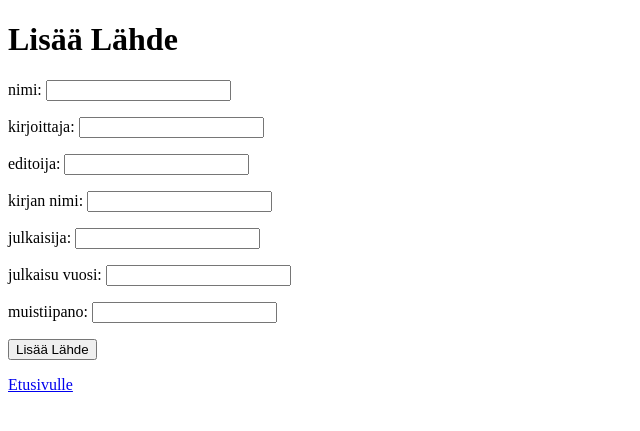
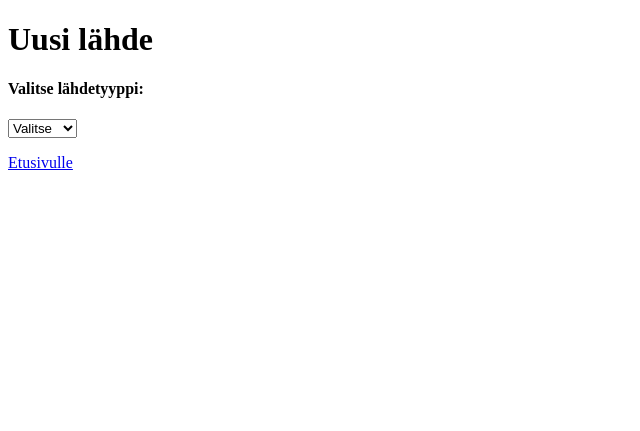
Before and after one commit to hbuMi/miniproggis, a Flask app: page /new_reference in a window 1280 px wide. Shown: the top 431 px of the page, without its empty margins (0-640 px from the left). Run offline with Flask 3, Linux system fonts and the light colour scheme.

Commit message:
can add articles to db

```diff
--- a/src/app.py
+++ b/src/app.py
@@ -1,7 +1,7 @@
 from flask import redirect, request, render_template, flash
 from sqlalchemy import text
-from util import validate_book
-from repositories.reference_repository import create_book
+from util import validate_book, validate_article
+from repositories.reference_repository import create_book, create_article
 from config import app, test_env, db
 from db_helper import reset_db
 
@@ -38,7 +38,7 @@ def show_reference(ref_type, reference_id):
     if ref_type == 'book':
         sql = text('SELECT * FROM books WHERE id = :id')
     elif ref_type == 'article':
-        sql = text('SELECT * FROM articles WHERE id = id:')
+        sql = text('SELECT * FROM articles WHERE id = :id')
 
     query = db.session.execute(sql, {'id': reference_id})
     reference = query.fetchone()
@@ -62,6 +62,23 @@ def book_creation():
         flash(str(error))
         return redirect('/new_reference')
 
+@app.route('/create_article', methods=['POST'])
+def article_creation():
+    name = request.form.get('name')
+    author = request.form.get('author')
+    title = request.form.get('title')
+    year = request.form.get('year')
+    journal = request.form.get('journal')
+    note = request.form.get('note')
+
+    try:
+        validate_article(author, title, journal, year, note)
+        create_article(name, author, title, year, journal, note)
+        return redirect('/')
+    except Exception as error:
+        flash(str(error))
+        return redirect('/new_reference')
+
 @app.route('/reset_db')
 def reset_database():
     if test_env:
--- a/src/schema.sql
+++ b/src/schema.sql
@@ -11,6 +11,7 @@ CREATE TABLE books (
 
 CREATE TABLE articles (
   id SERIAL PRIMARY KEY,
+  name TEXT,
   author TEXT,
   title TEXT,
   journal TEXT,
--- a/src/templates/new_reference.html
+++ b/src/templates/new_reference.html
@@ -1,40 +1,82 @@
 <!DOCTYPE html>
 <html>
-
 <head>
   <title>Lisää lähde</title>
+  <style>
+    #all_references form { display:none;}
+    #all_references.f-Kirja form[name=Kirja],
+    #all_references.f-Artikkeli form[name=Artikkeli] { display:block;}
+  </style>
 </head>
+<body>
+  <h1>Uusi lähde</h1>
 
-<body>
-  <h1>Lisää Lähde</h1>
+  <h4>Valitse lähdetyyppi:</h4>
+  <select id="reference_selector">
+    <option value="_" selected disabled>Valitse</option>
+    <option value="Kirja">Kirja</option>
+    <option value="Artikkeli">Artikkeli</option>
+  </select>
 
-  <form action="/create_book" method="POST">
+  <div id="all_references">
+    <form name="Kirja" action="/create_book" method="POST">
       <p>
-      nimi: <input type="text" name="name"/>
+        Lähteen nimi: <input type="text" name="name"/>
       </p>
       <p>
-      kirjoittaja: <input type="text" name="author"/>
+        Kirjoittaja: <input type="text" name="author"/>
       </p>
       <p>
-      editoija: <input type="text" name="editor"/>
+        Editoija: <input type="text" name="editor"/>
       </p>
       <p>
-      kirjan nimi: <input type="text" name="title"/>
+        Kirjan nimi: <input type="text" name="title"/>
       </p>
       <p>
-      julkaisija: <input type="text" name="publisher"/>
+        Julkaisija: <input type="text" name="publisher"/>
       </p>
       <p>
-      julkaisu vuosi: <input type="text" name="year"/>
+        Julkaisu vuosi: <input type="number" name="year"/>
       </p>
       <p>
-      muistiipano: <input type="text" name="note"/>
+        Muistiipano: <input type="text" name="note"/>
       </p>
 
       <input type="submit" value="Lisää Lähde"/>
 
-  </from>
+    </form>
 
+        <form name="Artikkeli" action="/create_article" method="POST">
+      <p>
+        Lähteen nimi: <input type="text" name="name"/>
+      </p>
+      <p>
+        Kirjoittaja: <input type="text" name="author"/>
+      </p>
+      <p>
+        Julkaisu: <input type="text" name="journal"/>
+      </p>
+      <p>
+        Artikkelin nimi: <input type="text" name="title"/>
+      </p>
+      <p>
+        Julkaisu vuosi: <input type="number" name="year"/>
+      </p>
+      <p>
+        Muistiipano: <input type="text" name="note"/>
+      </p>
+
+      <input type="submit" value="Lisää Lähde"/>
+
+    </form>
+  </div>
+
+  <script>
+    const referenceSelect = document.getElementById("reference_selector"),
+    allReferences = document.getElementById('all_references');
+
+    referenceSelect.oninput=()=>{ allReferences.className = `f-${referenceSelect.value}` }
+  </script>
   <p>
     <a href="/">Etusivulle</a>
   </p>
--- a/src/util.py
+++ b/src/util.py
@@ -11,11 +11,12 @@ def validate_book(author, title, year, editor, publisher, note):
     _validate_publisher(publisher)
     _validate_note(note)
 
-def validate_article(author, title, journal, year):
+def validate_article(author, title, journal, year,note):
     _validate_author(author)
     _validate_title(title)
     _validate_publisher(journal)
     _validate_year(year)
+    _validate_note(note)
 
 def _validate_year(year):
     # Testi onko vuosi luku
```
Also changed, not shown: src/repositories/reference_repository.py (+11 -1 lines), 1 other file. Lines whose indentation alone changed are shown as unchanged.
